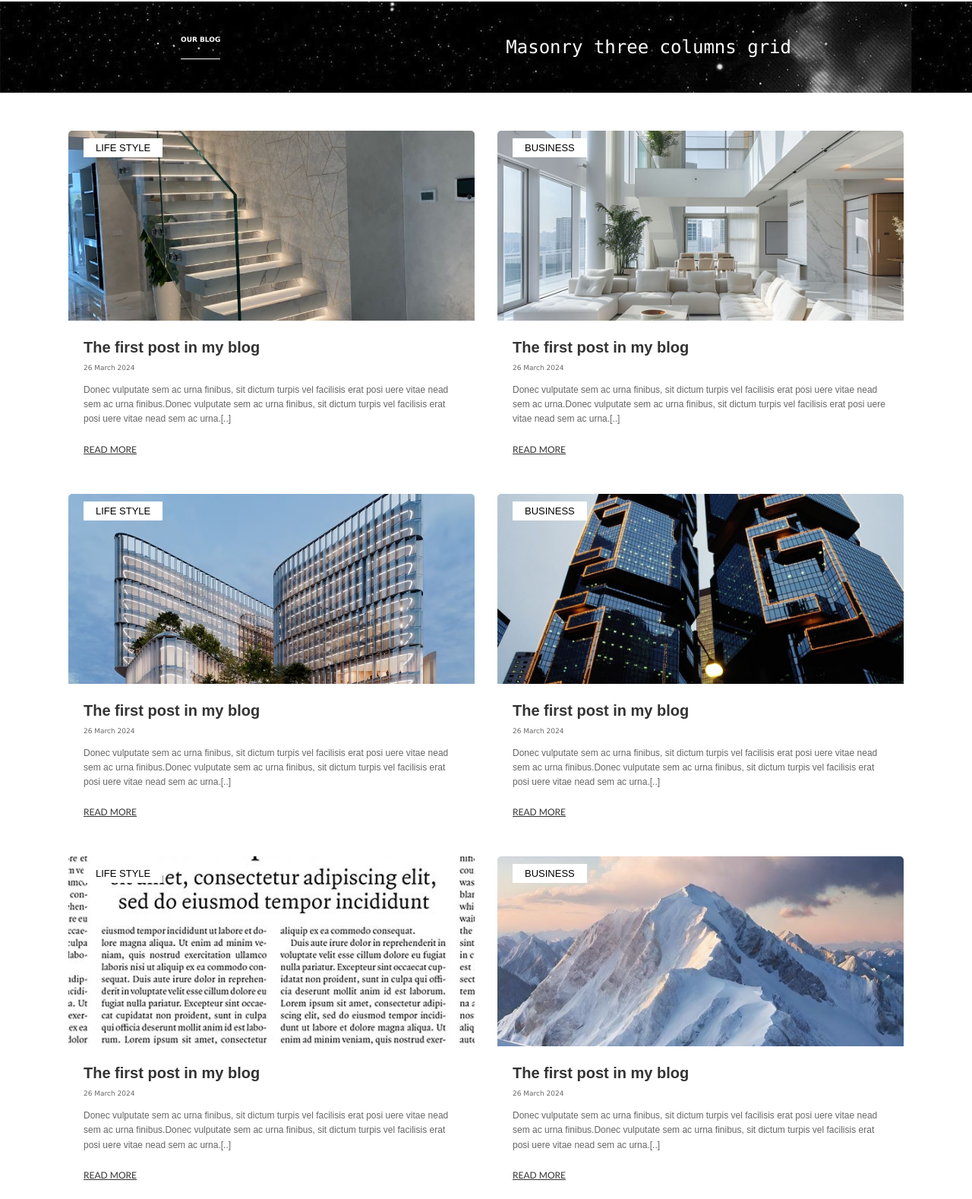
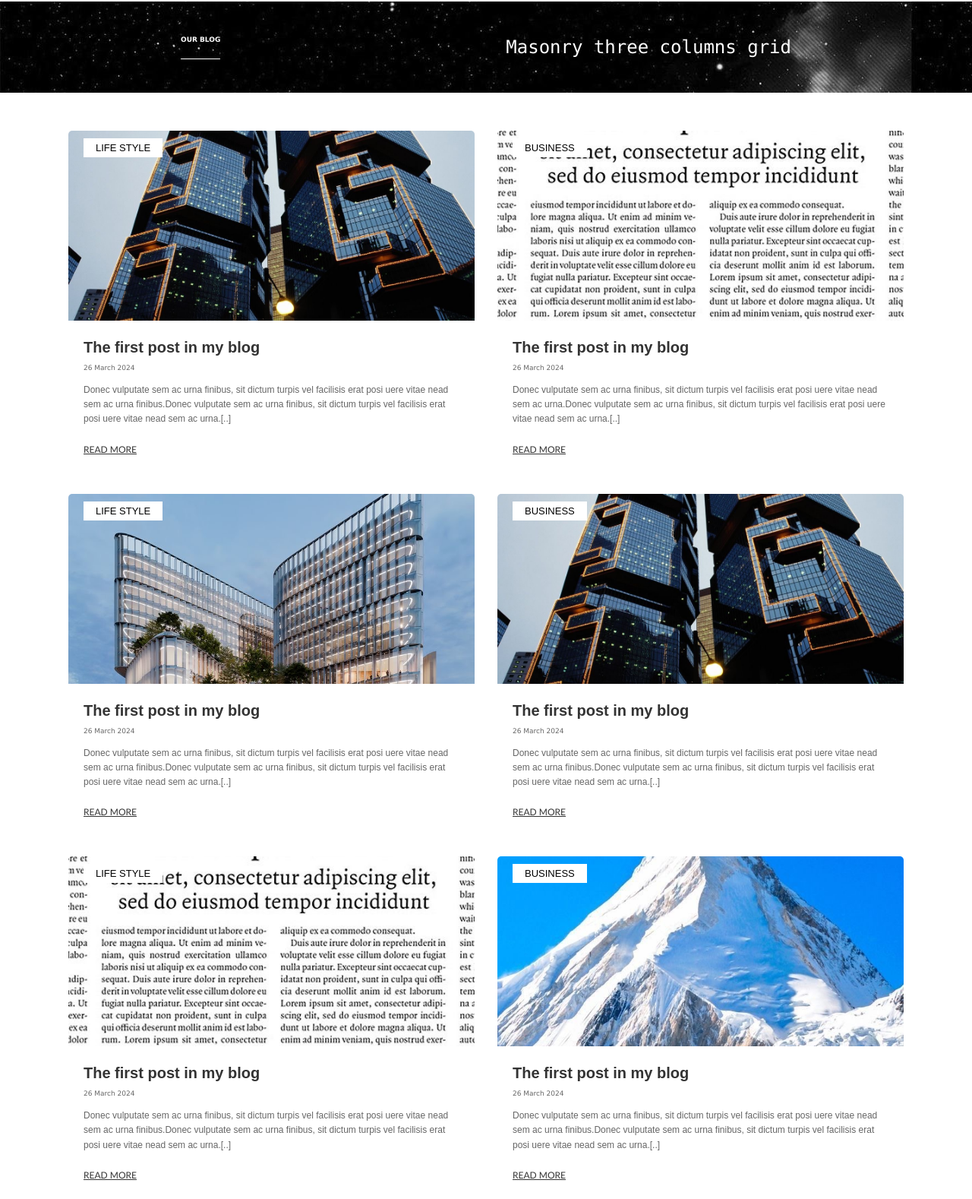
Before and after one commit to shroog-alsahafi/git-website-wowfood, a plain HTML site: page plogpage.html in a window 1280 px wide. Shown: the part 66-1644 px from the top of the page at 76% size. Drawn offline with Linux system fonts and the light colour scheme.

Commit message:
change img 6

```diff
--- a/plogpage.html
+++ b/plogpage.html
@@ -31,7 +31,7 @@
     <main class="blog-grid">
         <!-- Blog Post 1 -->
         <article class="blog-post">
-            <img src="/images/img-1.JPG" alt="Floating stairs">
+            <img src="/images/IMG_5892.JPG" alt="Floating stairs">
             <div class="post-content">
                 <span class="post-category">Life Style</span>
                 <h2 class="post-title">The first post in my blog</h2>
@@ -43,7 +43,7 @@
 
         <!-- Blog Post 2 -->
         <article class="blog-post">
-            <img src="/images/img2.JPG" alt="White sofa">
+            <img src="/images/IMG_5893.JPG" alt="White sofa">
             <div class="post-content">
                 <span class="post-category">Business</span>
                 <h2 class="post-title">The first post in my blog</h2>
@@ -89,7 +89,7 @@
 
         <!-- Blog Post 6 -->
         <article class="blog-post">
-            <img src="/images/img6.JPG" alt="White sofa">
+            <img src="/images/immg6.JPG" alt="White sofa">
             <div class="post-content">
                 <span class="post-category">Business</span>
                 <h2 class="post-title">The first post in my blog</h2>
```
Also changed, not shown: images/immg6.JPG (added).
